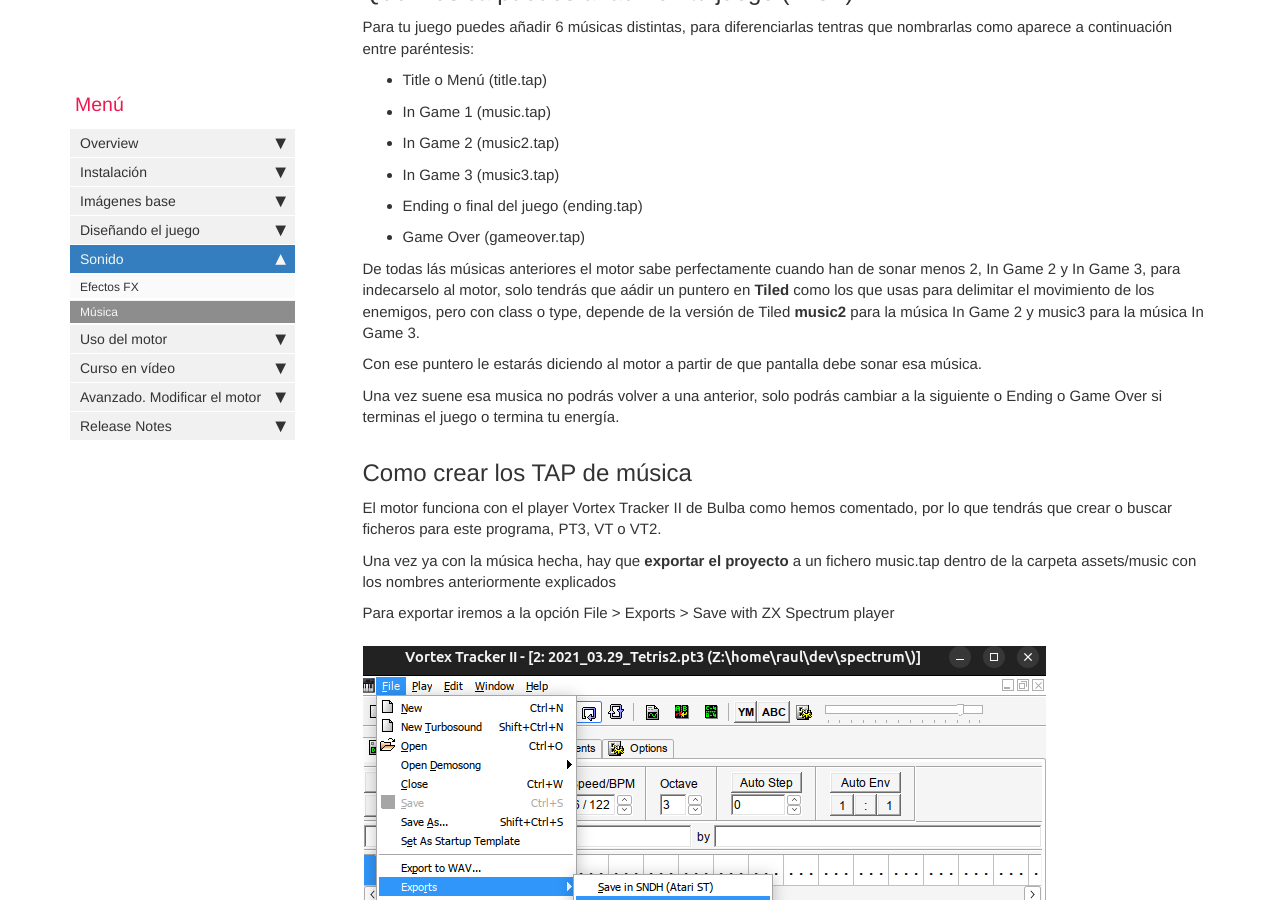
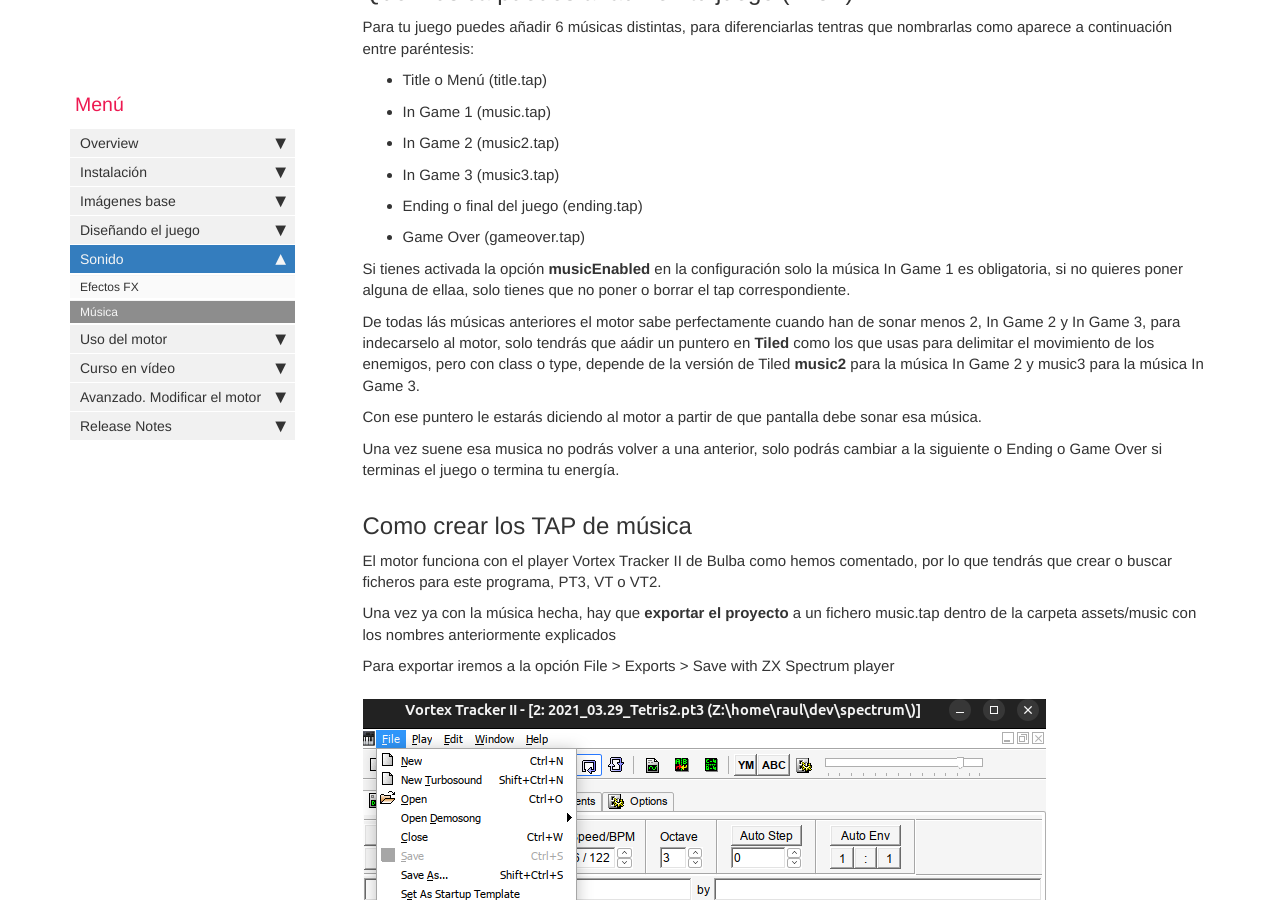
Before and after one commit to rtorralba/zx-game-maker-www, a Jekyll site: the page built from pages/mydoc/mydoc_sound_music.md, in a window 1280 px wide and 900 px high, scrolled down 487 px. Built offline with Jekyll 4.4.1, drawn with Linux system fonts in a browser that asks for light colours; comment, search, counter and statistics services are not loaded.

Commit message:
Update music configuration documentation to clarify requirements for music tracks

```diff
--- a/pages/mydoc/mydoc_sound_music.md
+++ b/pages/mydoc/mydoc_sound_music.md
@@ -26,6 +26,8 @@
 * Ending o final del juego (ending.tap)
 * Game Over (gameover.tap)
 
+Si tienes activada la opción **musicEnabled** en la configuración solo la música In Game 1 es obligatoria, si no quieres poner alguna de ellaa, solo tienes que no poner o borrar el tap correspondiente.
+
 De todas lás músicas anteriores el motor sabe perfectamente cuando han de sonar menos 2, In Game 2 y In Game 3, para indecarselo al motor, solo tendrás que aádir un puntero en **Tiled** como los que usas para delimitar el movimiento de los enemigos, pero con class o type, depende de la versión de Tiled **music2** para la música In Game 2 y music3 para la música In Game 3.
 
 Con ese puntero le estarás diciendo al motor a partir de que pantalla debe sonar esa música.
```
